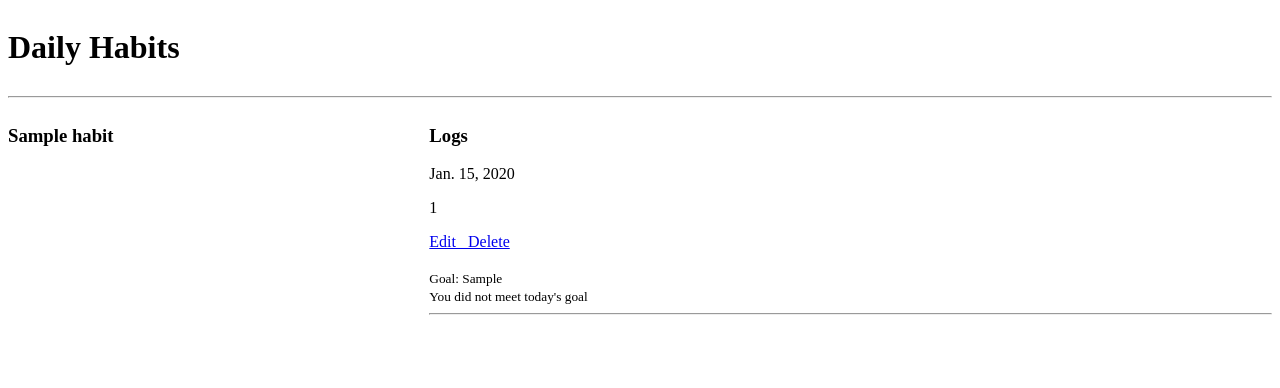
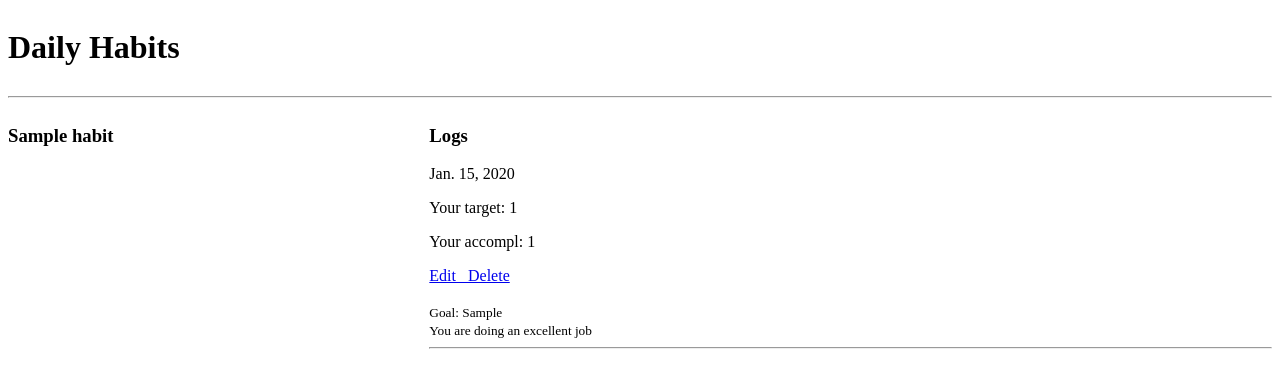
Before and after one commit to Momentum-Team-18/be-habit-tracker-alainishimwe, a Django app: page /habit/1/ in a window 1280 px wide. Shown: the top 388 px of the page. Run offline with Django 4.2, Linux system fonts and the light colour scheme; tables that the repository leaves empty hold one stand-in row (values such as "Sample post").

Commit message:
edited record_date field

```diff
--- a/habitTracker/models.py
+++ b/habitTracker/models.py
@@ -1,5 +1,6 @@
 from django.db import models
 from datetime import datetime, date
+from django.utils import timezone
 from django.contrib.auth.models import AbstractUser
 
 # Create your models here.
@@ -20,7 +21,7 @@ class HabitRecord(models.Model):
     habit = models.ForeignKey(Habit, on_delete=models.CASCADE, related_name='HabitRecords')
 
 
-    record_date = models.DateField(auto_now_add=False, auto_now=False, blank=False, null=False, default=datetime.now())
+    record_date = models.DateField(auto_now_add=False, auto_now=False, blank=False, null=False, default=timezone.now())
     achieved = models.IntegerField(default=0, null=False )
 
     def __str__(self):
--- a/templates/habitTracker/habitDetails.html
+++ b/templates/habitTracker/habitDetails.html
@@ -10,11 +10,12 @@
         <h3>Logs</h3>
         {% for habitRecord in habit.HabitRecords.all %}
             <p>{{habitRecord.record_date}}</p>
-            <p>{{habitRecord.achieved}}</p>
+            <p>Your target: {{habitRecord.achieved}}</p>
+            <p>Your accompl: {{habit.target_number}}</p>
             <a href="{% url 'editRecord' habitRecord.id %}">Edit &nbsp </a>
             <a href="{% url 'deleteRecord' habitRecord.id %}">Delete</a> <br><br>
             <small>Goal: {{habit.target}}</small> <br>
-            {% if habitRecord.achieved >  habitRecord.target_number %}
+            {% if habitRecord.achieved >=  habit.target_number %}
                 <small>You are doing an excellent job</small>
             {% else %}
                 <small>You did not meet today's goal</small>
```
Also changed, not shown: habitTracker/migrations/0029_alter_habitrecord_record_date.py (added), habitTracker/migrations/0030_alter_habitrecord_record_date.py (added).
